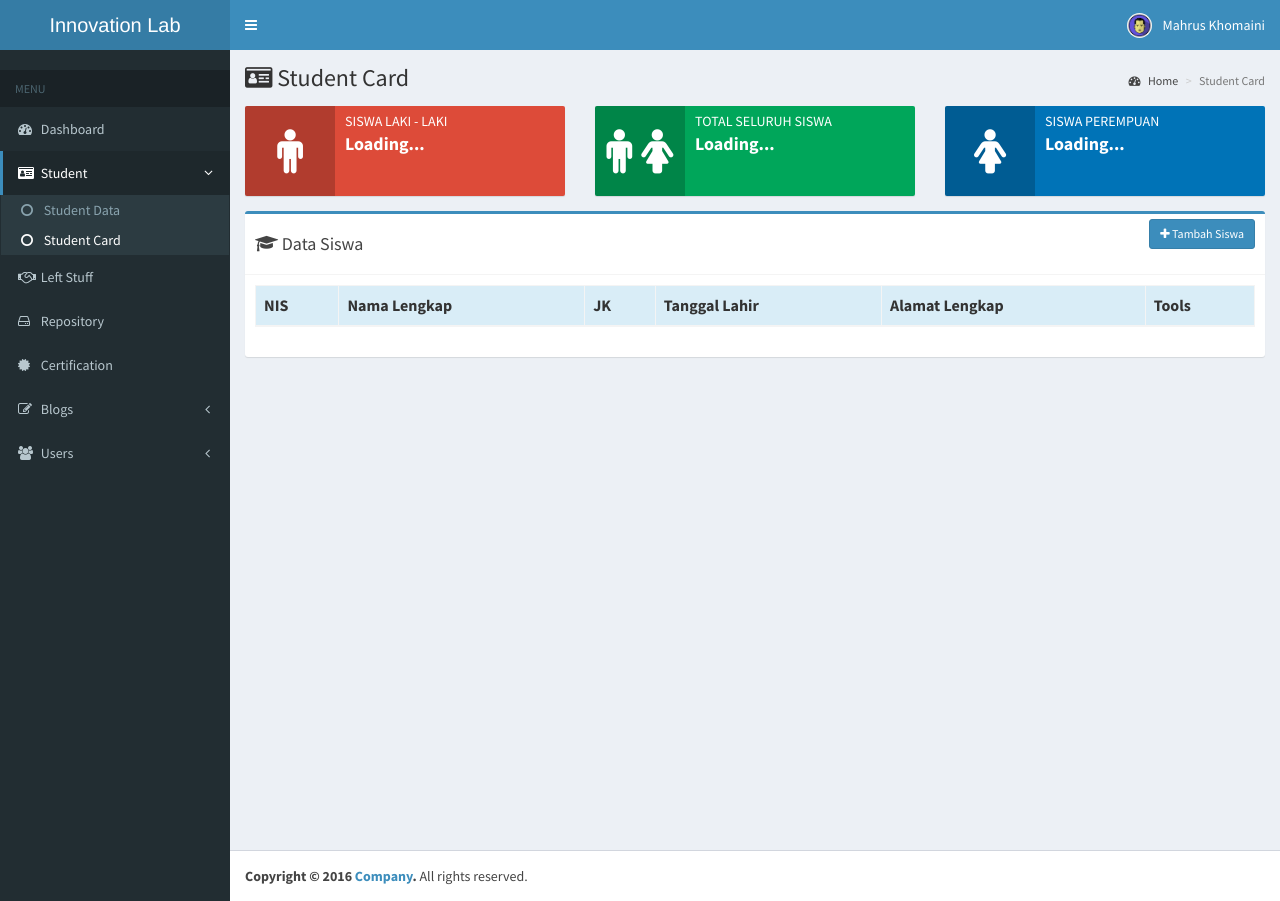
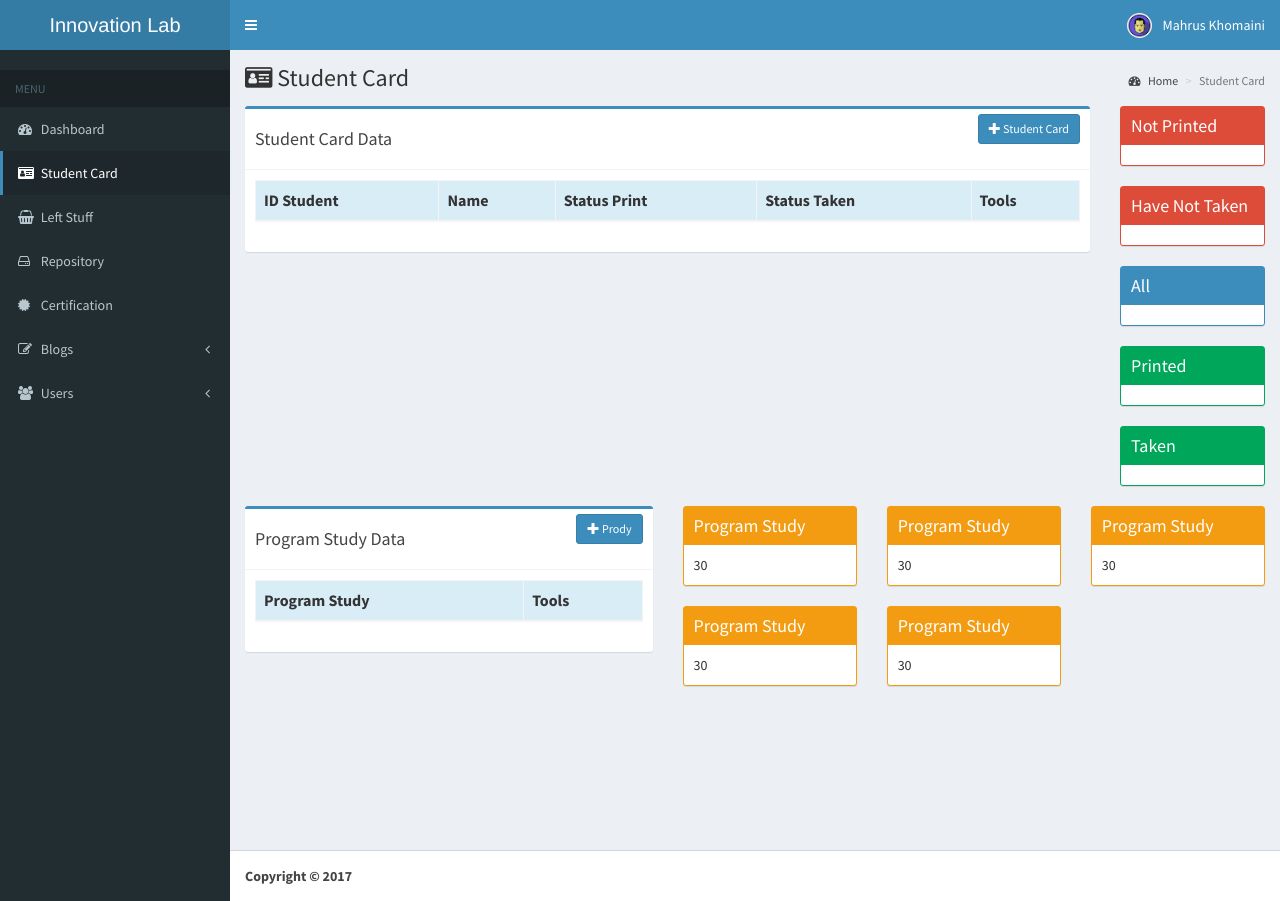
Before and after one commit to mahrus-kh/innovation-lab, a CodeIgniter app: page /innovation-lab/student-card/show in a window 1280 px wide. Run offline with CodeIgniter, Linux system fonts and the light colour scheme; lists and menus that the app fills with data are empty.

Commit message:
Fix StudentCard Design (index)

```diff
--- a/application/config/routes.php
+++ b/application/config/routes.php
@@ -10,15 +10,13 @@ $route['translate_uri_dashes'] = FALSE;
 $route['student-data/show'] = 'StudentData/StudentDataController/index';
 $route['student-card/show'] = 'StudentCard/StudentCardController/index';
 
-$route['left-stuff/show'] = 'LeftStuff/LeftStuffController/index';
+$route['left-stuff/show'] = 'LeftStuff/LeftStuffController/index'; //show data index
 $route['left-stuff/show_data'] = 'LeftStuff/LeftStuffController/show_data'; //Request Data Left Stuff via Ajax
 $route['left-stuff/trash'] = 'LeftStuff/LeftStuffController/trash'; //Send Data To Trash via Ajax
 $route['left-stuff/count_stuff'] = 'LeftStuff/LeftStuffController/count_stuff'; //Count Stuff via Ajax
 $route['left-stuff/add'] = 'LeftStuff/LeftStuffController/add'; //Save Left Stuff using Ajax
 $route['left-stuff/edit'] = 'LeftStuff/LeftStuffController/edit'; //Edit/ Read Left Stuff using Ajax
 $route['left-stuff/update'] = 'LeftStuff/LeftStuffController/update'; //Update Left Stuff using Ajax
-$route['left-stuff/coba'] = 'LeftStuff/LeftStuffController/coba'; //Try
-$route['left-stuff/coba2'] = 'LeftStuff/LeftStuffController/coba2'; //Try
 
 $route['certification/show'] = 'Certification/CertificationController/index';
 
--- a/application/views/StudentCard/index.php
+++ b/application/views/StudentCard/index.php
@@ -93,14 +93,8 @@
         <li class="header">MENU</li>
         <!-- Optionally, you can add icons to the links -->
         <li><a href=""><i class="fa fa-dashboard"></i><span> Dashboard</span></a></li>
-        <li class="active treeview">
-          <a href="#"><i class="fa fa-id-card"></i><span> Student</span><span class="pull-right-container"><i class="fa fa-angle-left pull-right"></i></span></a>
-          <ul class="treeview-menu">
-            <li><a href="<?php echo base_url('student-data/show')?>"><i class="fa fa-circle-o"></i> Student Data</a></li>
-            <li class="active"><a href="<?php echo base_url('student-card/show')?>"><i class="fa fa-circle-o"></i> Student Card</a></li>
-          </ul>
-        </li>
-        <li><a href=""><i class="fa fa-handshake-o" aria-hidden="true"></i><span> Left Stuff</span></a></li>
+        <li class="active"><a href="<?php echo base_url('student-card/show')?>"><i class="fa fa-id-card" aria-hidden="true"></i><span> Student Card</span></a></li>
+        <li><a href="<?php echo base_url('left-stuff/show')?>"><i class="fa fa-shopping-basket" aria-hidden="true"></i><span> Left Stuff</span></a></li>
         <li><a href=""><i class="fa fa-hdd-o" aria-hidden="true"></i><span> Repository</span></a></li>
         <li><a href="<?php echo base_url('certification/show') ?>"><i class="fa fa-certificate" aria-hidden="true"></i><span> Certification</span></a></li>
         <li class="treeview">
@@ -136,53 +130,23 @@
     <!-- Main content -->
   <section class="content">
         <div class="row">
-      <div class="col-sm-6 col-md-4">
-        <div class="info-box bg-red">
-          <span class="info-box-icon fa fa-male"></span>
-          <div class="info-box-content">
-            <span class="info-box-text">Siswa Laki - Laki</span>
-            <span class="info-box-number"><div id="male_students">Loading...</div></span>
-          </div>
-        </div>
-      </div>
-
-      <div class="col-sm-6 col-md-4">
-        <div class="info-box bg-green">
-          <span class="info-box-icon"><i class="fa fa-male"></i> <i class="fa fa-female"></i></span>
-          <div class="info-box-content">
-            <span class="info-box-text">Total Seluruh Siswa</span>
-            <span class="info-box-number"><div id="all_students">Loading...</div></span>
-          </div>
-        </div>
-      </div>
-
-      <div class="col-sm-6 col-md-4">
-        <div class="info-box bg-blue">
-          <span class="info-box-icon fa fa-female"></span>
-          <div class="info-box-content">
-            <span class="info-box-text">Siswa Perempuan</span>
-            <span class="info-box-number"><div id="female_students">Loading...</div></span>
-          </div>
-        </div>
-      </div>
-    </div>
+          <div class="col-sm-6 col-md-10">
             <div class="box box-primary">
               <div class="box-header with-border">
-            <h4 class="box-tittle"><i class="fa fa-graduation-cap"></i> Data Siswa</h4>
+                <h4 class="box-tittle">Student Card Data</h4>
                   <div class="box-tools pull-right">
-                  <button type="button" class="btn btn-primary btn-sm" onclick="add()"><i class="fa fa-plus"></i> Tambah Siswa</button>
+                      <button type="button" class="btn btn-primary btn-sm" onclick="add()"><span class="glyphicon glyphicon-plus"></span> Student Card</button>
                   </div>
               </div>
               <div class="box-body">
                 <div class="table-responsive">
-            <table class="table table-bordered table-hover table-striped" id="datasiswa-dt">
+                <table class="table table-bordered table-hover table-striped" id="student-card-dt">
                     <thead>
                       <tr class="info">
-                    <th>NIS</th>
-                    <th>Nama Lengkap</th>
-                    <th>JK</th>
-                    <th>Tanggal Lahir</th>
-                    <th>Alamat Lengkap</th>
+                        <th>ID Student</th>
+                        <th>Name</th>
+                        <th>Status Print</th>
+                        <th>Status Taken</th>
                         <th>Tools</th>
                       </tr>
                     </thead>
@@ -192,11 +156,85 @@
               </div>
               </div>
             </div>
+          </div>
+          <div class="col-sm-6 col-md-2">
+            <div class="box box-danger box-solid">
+              <div class="box-header">
+                <h3 class="box-title">Not Printed</h3>
+              </div>
+              <div class="box-body"><b><div id="not_printed"></div></b></div>
+            </div>
+            <div class="box box-danger box-solid">
+              <div class="box-header">
+                <h3 class="box-title">Have Not Taken</h3>
+              </div>
+              <div class="box-body"><b><div id="have_not_taken"></b></div></div>
+            </div>
+            <div class="box box-primary box-solid">
+              <div class="box-header">
+                <h3 class="box-title">All</h3>
+              </div>
+              <div class="box-body"><b><div id="all"></div></b></div>
+            </div>
+            <div class="box box-success box-solid">
+              <div class="box-header">
+                <h3 class="box-title">Printed</h3>
+              </div>
+              <div class="box-body"><b><div id="printed"></div></b></div>
+            </div>
+            <div class="box box-success box-solid">
+              <div class="box-header">
+                <h3 class="box-title">Taken</h3>
+              </div>
+              <div class="box-body"><b><div id="taken"></div></b></div>
+            </div>
+          </div>
+        </div>
+        <div class="row">
+          <div class="col-sm-6 col-md-5">
+            <div class="box box-primary">
+              <div class="box-header with-border">
+                <h4 class="box-tittle">Program Study Data</h4>
+                  <div class="box-tools pull-right">
+                      <button type="button" class="btn btn-primary btn-sm" onclick="add()"><span class="glyphicon glyphicon-plus"></span> Prody</button>
+                  </div>
+              </div>
+              <div class="box-body">
+                <div class="table-responsive">
+                <table class="table table-bordered table-hover table-striped" id="student-card-dt">
+                    <thead>
+                      <tr class="info">
+                        <th>Program Study</th>
+                        <th>Tools</th>
+                      </tr>
+                    </thead>
+                    <tbody>
+                    </tbody>
+                </table>
+              </div>
+              </div>
+            </div>
+          </div>
+          <div class="col-sm-6 col-md-7">
+            <div class="row">
+                <?php for ($i=0; $i <5 ; $i++) { //Loop how many from database
+                  echo '<div class="col-sm-6 col-md-4">
+                    <div class="box box-warning box-solid">
+                      <div class="box-header">
+                        <h3 class="box-title">Program Study</h3>
+                      </div>
+                      <div class="box-body">30</div>
+                    </div>
+                  </div>';
+                } ?>
+            </div>
+          </div>
+        </div>
     </section>
     <!-- /.content -->
   </div>
+
   <!-- /.content-wrapper -->
-
   <!-- Main Footer -->
   <footer class="main-footer">
         <!-- To the right -->
@@ -204,7 +242,7 @@
 
     </div>
     <!-- Default to the left -->
-    <strong>Copyright &copy; 2016 <a href="#">Company</a>.</strong> All rights reserved.
+    <strong>Copyright &copy; 2017<a href="#"></a></strong>
   </footer>
 </div>
 <!-- ./wrapper -->
@@ -225,3 +263,8 @@
 <script src="../assets/dist/js/app.min.js"></script>
 </body>
 </html>
+<script type="text/javascript">
+$(document).ready(function () {
+
+});
+</script>
```
Also changed, not shown: application/controllers/Blogs.php (deleted, +0 -17 lines), application/controllers/LeftStuff/LeftStuffController.php (+0 -10 lines), application/controllers/LoginController.php (deleted, +0 -17 lines), application/controllers/StudentCardController.php (deleted, +0 -18 lines), application/views/LeftStuff/hand.php (deleted, +0 -271 lines). Lines whose indentation alone changed are shown as unchanged.
